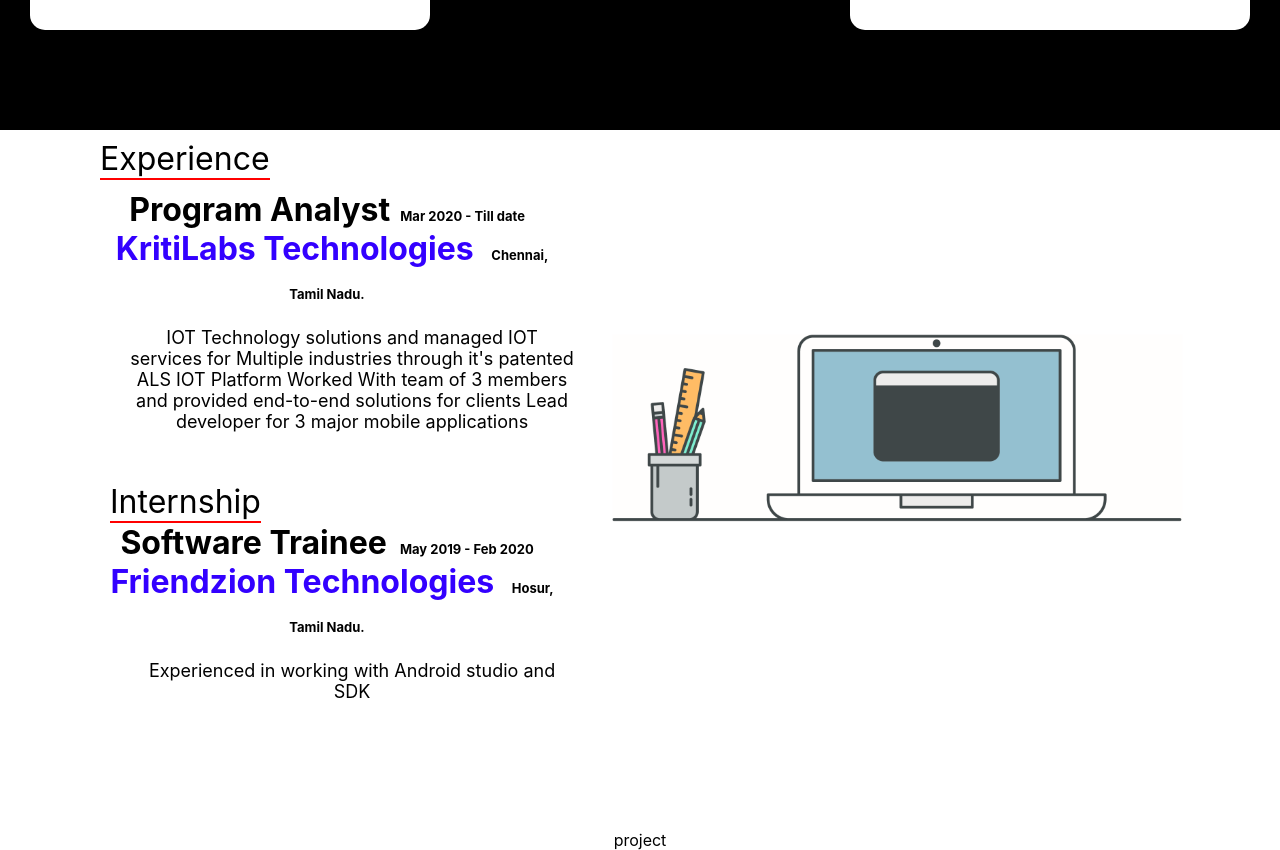
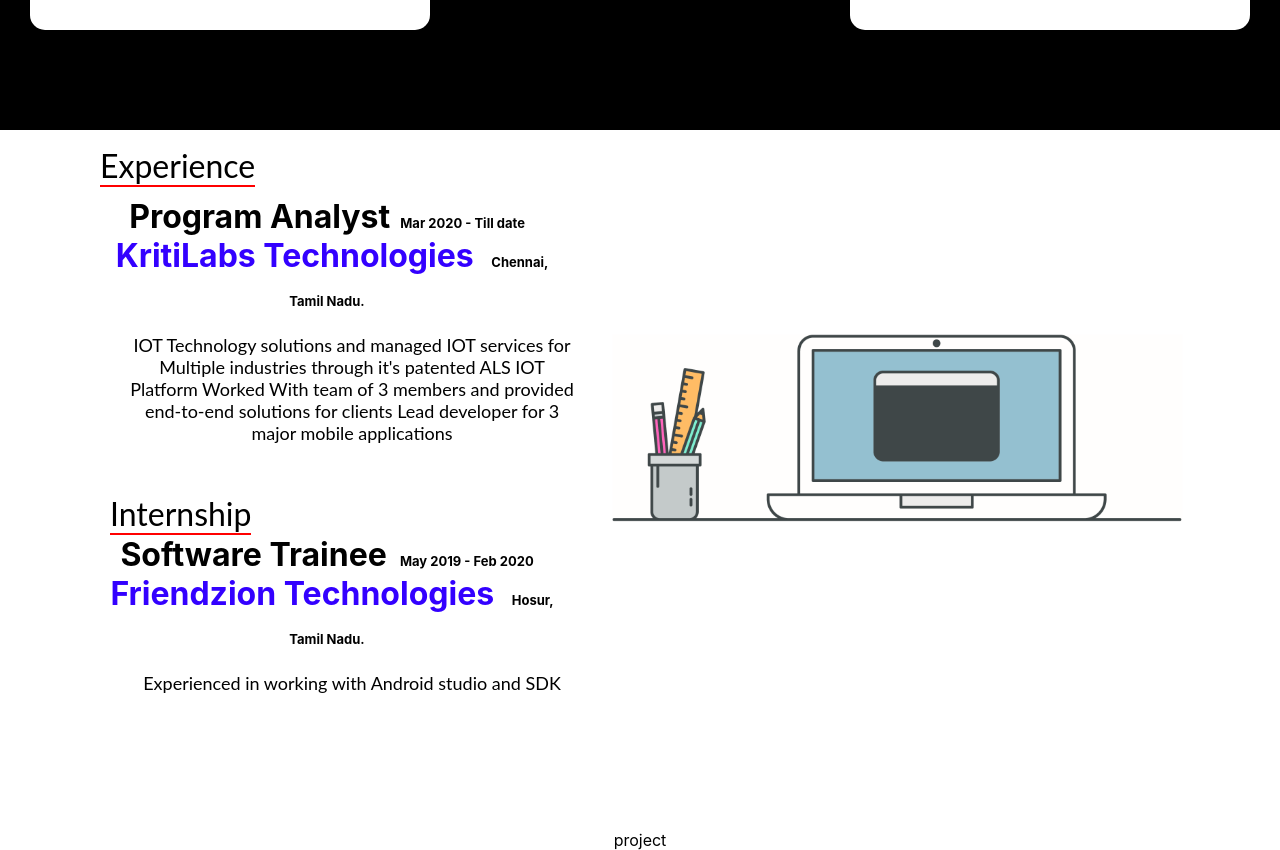
Before and after one commit to pradeep-08/carmel-raj, a React (Create React App) app: page / in a window 1280 px wide. Shown: the part 2440-3290 px from the top of the page. Built offline with nearby package versions, Linux system fonts and the light colour scheme.

Commit message:
Update exp.css

```diff
--- a/src/Asset/styles/exp.css
+++ b/src/Asset/styles/exp.css
@@ -1,3 +1,5 @@
+@import url('https://fonts.googleapis.com/css2?family=Julius+Sans+One&family=Open+Sans:ital,wdth,wght@0,75..100,300..800;1,75..100,300..800&display=swap');
+
 .exp-main-div{
     height: 800px;
     background-color: rgb(255, 255, 255);
@@ -9,6 +11,7 @@
 }
 
 .exp-name{
+    font-family: "Lato", sans-serif;
     font-size: 32px;
     color: #000000;
     width: fit-content;
@@ -19,7 +22,7 @@
 .experience-info{
     font-size: 18px;
     display: flex;
-
+    font-family: "Lato", sans-serif;
     justify-content: center;
     padding: 20px;
     width: 100%;
```
